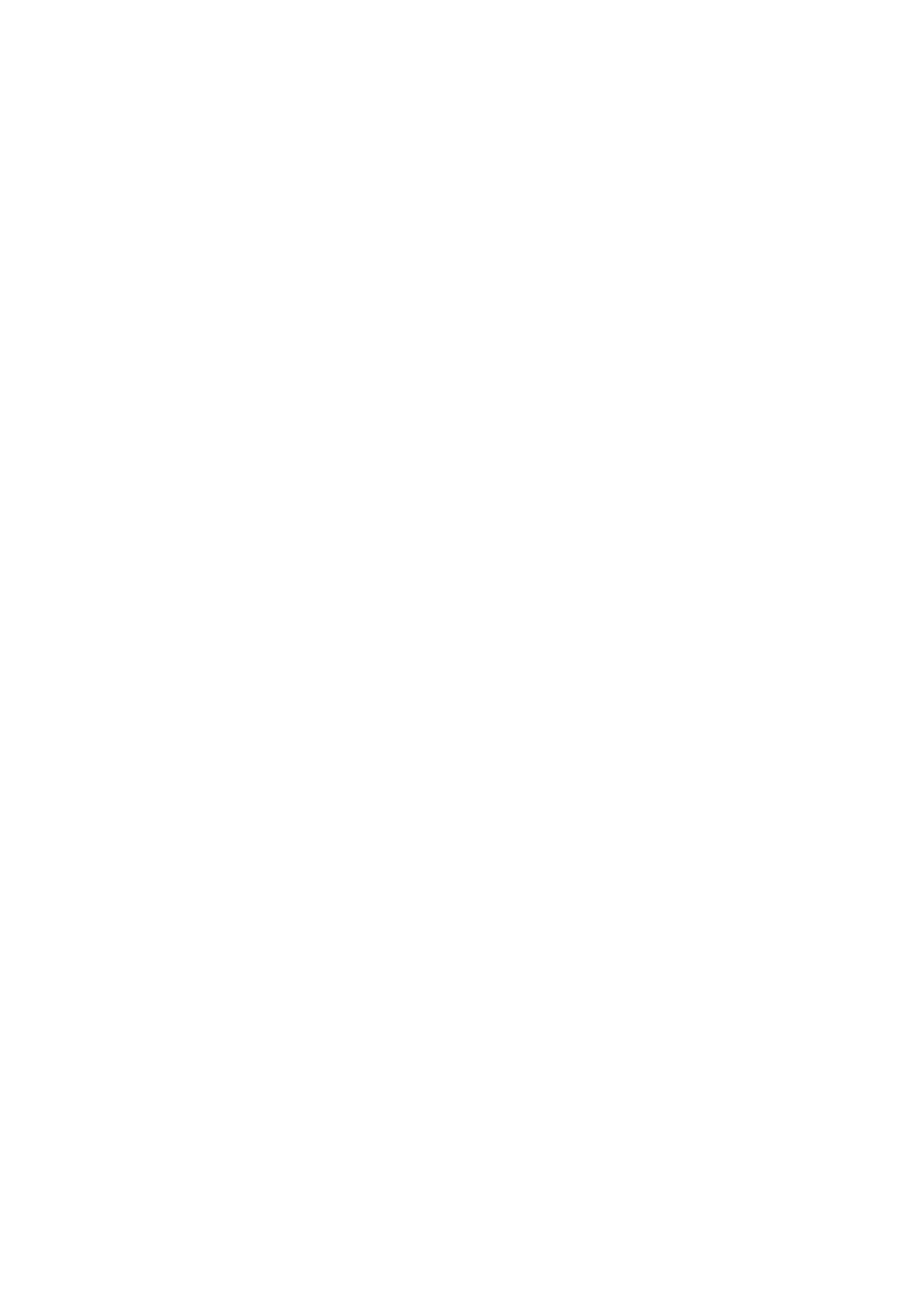
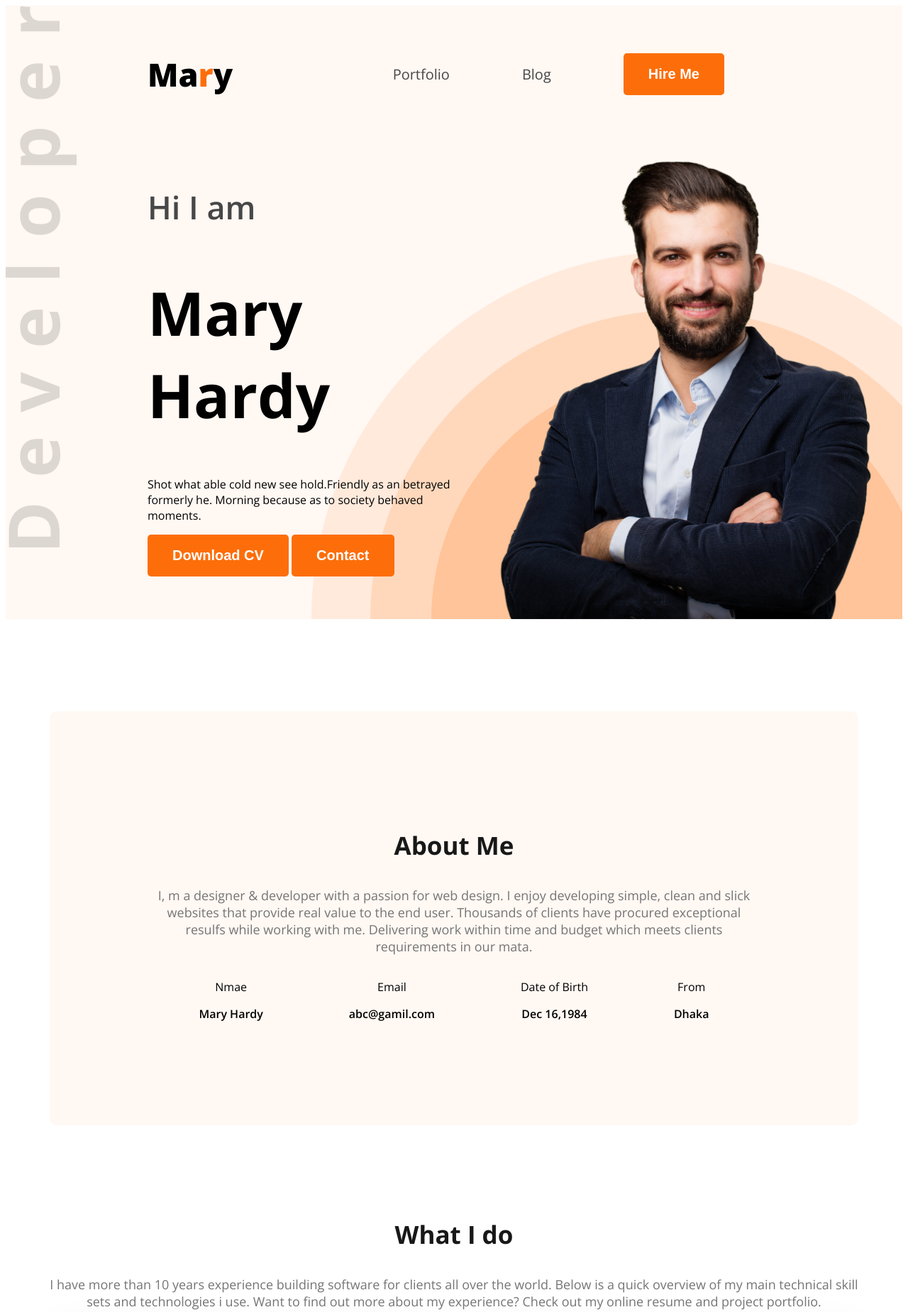
Before and after one commit to armani990/web-dev-port, a plain HTML site: page index.html in a window 1280 px wide. Shown: the top 1848 px of the page at 71% size. Before the commit the page ends 800 px from the top, so only its background shows below. Drawn offline with nearby package versions, Linux system fonts and the light colour scheme.

Commit message:
Add new feature or update

```diff
--- a/index.html
+++ b/index.html
@@ -4,13 +4,82 @@
     <meta charset="UTF-8">
     <meta name="viewport" content="width=device-width, initial-scale=1.0">
     <title>Web Dev Portfolio</title>
+    <link rel="preconnect" href="https://fonts.googleapis.com">
+<link rel="preconnect" href="https://fonts.gstatic.com" crossorigin>
+<link href="https://fonts.googleapis.com/css2?family=Open+Sans:ital,wght@0,300..800;1,300..800&display=swap" rel="stylesheet">
+    <link rel="stylesheet" href="styles/styles.css">
 </head>
-<body>
-    <header>
-
+<body class="open-sans-normal">
+    <header class="header secondary-bg">
+     <nav>
+        <h3 class="nav-title">Ma<span class="text-primary">r</span>y</h3>
+        <ul>
+            <li><a class="dark-2" href="">Portfolio</a></li>
+            <li><a class="dark-2" href="">Blog</a></li>
+            <li><a href=""><button class="btn-pri">Hire Me</button></a></li>
+        </ul>
+     </nav>
+     <div class="banner">
+        <div class="banner-content">
+          <h4 class="banner-greetings dark-2">Hi I am</h4>
+          <h1 class="banner-title">Mary Hardy</h1>
+          <p class="banner-dis">Shot what able cold new see hold.Friendly as an betrayed formerly he. Morning because as to society behaved moments.</p>
+          <button class="btn-pri">Download CV</button>
+          <button class="btn-pri">Contact</button>
+        </div>
+        <img class="banner-pic" src="images/hardy.png" alt="">
+     </div>
     </header>
     <main>
-
+         <section class="about secondary-bg">
+         <h3 class="section-title">About Me</h3>
+         <p class="section-dis">I, m a designer & developer with a passion for web design. I enjoy developing simple, clean and slick websites that provide real value to the end user. Thousands of clients have procured exceptional resulfs while working with me. Delivering work within time and budget which meets clients requirements in our mata.</p>
+         <div class="about-items">
+          <div class="about-item">
+            <p class="item-title">Nmae</p>
+            <p class="item-dis">Mary Hardy</p>
+          </div>
+          <div class="about-item">
+            <p class="item-title">Email</p>
+            <p class="item-dis">abc@gamil.com</p>
+          </div>
+          <div class="about-item">
+            <p class="item-title">Date of Birth</p>
+            <p class="item-dis">Dec 16,1984</p>
+          </div>
+          <div class="about-item">
+            <p class="item-title">From</p>
+            <p class="item-dis">Dhaka</p>
+          </div>
+         </div>
+         </section>
+         <!-- what to do section -->
+          <section class="skills">
+            <h3 class="section-title text-center">What I do</h3>
+            <p class="section-dis text-center">I have more than 10 years experience building software for clients all over the world. Below is a quick overview of my main technical skill sets and technologies i use. Want to find out more about my experience? Check out my online resume and project portfolio.</p>
+            <div class="skills-container">
+                <div class="skill">
+                    <img src="images/icons/js.png" alt="">
+                    <h4 class="skill-title">Vanilla JavaScript</h4>
+                    <p class="skill-dis">List skill/technologies here. You can change the icon above to any of the 1500+ FontAwesome 5 free icons available. Aenean commodo ligula eget dolor.</p>
+                </div>
+                <div class="skill">
+                    <img src="images/icons/react.png" alt="">
+                    <h4 class="skill-title">React</h4>
+                    <p class="skill-dis">List skill/technologies here. You can change the icon above to any of the 1500+ FontAwesome 5 free icons available. Aenean commodo ligula eget dolor.</p>
+                </div>
+                <div class="skill">
+                    <img src="images/icons/nodejs.png" alt="">
+                    <h4 class="skill-title">Node.js</h4>
+                    <p class="skill-dis">List skill/technologies here. You can change the icon above to any of the 1500+ FontAwesome 5 free icons available. Aenean commodo ligula eget dolor.</p>
+                </div>
+                <div class="skill">
+                    <img src="images/icons/mongo.png" alt="">
+                    <h4 class="skill-title">Mongo DB</h4>
+                    <p class="skill-dis">List skill/technologies here. You can change the icon above to any of the 1500+ FontAwesome 5 free icons available. Aenean commodo ligula eget dolor.</p>
+                </div>
+            </div>
+          </section>
     </main>
     <footer>
 
--- /dev/null
+++ b/styles/styles.css
@@ -0,0 +1,126 @@
+
+.open-sans-normal {
+  font-family: "Open Sans", sans-serif;
+  font-optical-sizing: auto;
+  font-style: normal;
+  font-variation-settings:
+    "wdth" 100;
+}
+
+/* shared style */
+.secondary-bg{
+    background-color: #FFF8F3;
+}
+.text-primary{
+    color: #FD6E0A;
+}
+.dark-2{
+    color: #474747;
+}
+.btn-pri{
+    background-color: #FD6E0A;
+    font-weight: 700;
+    font-size: 20px;
+    color: white;
+    border: none;
+    padding: 18px 35px;
+    border-radius: 5px;
+}
+.section-title{
+    font-size: 35px;
+    font-weight: bold;
+    color: #181818;
+}
+.section-dis{
+    font-size: 18px;
+    color: #757575;
+}
+.text-center{
+    text-align: center;
+}
+/* header */
+.header{
+    background-image: url('../images/developer.png'), url('../images/header_bg.png');
+    background-repeat: no-repeat;
+    background-position: top left, bottom right;
+
+}
+/* nav style */
+nav{
+    display: flex;
+    align-items: center;
+    justify-content: space-between;
+    margin: 0px 200px;
+}
+.nav-title{
+    font-weight: 800;
+    font-size: 45px;
+}
+nav ul{
+    display: flex;
+    align-items: center;
+}
+nav ul li{
+    list-style: none;
+    margin: 51px;
+}
+nav li a{
+    text-decoration: none;
+    font-size: 20px;
+
+}
+/* banner style */
+.banner{
+    display: flex;
+    justify-content: space-between;
+    margin: 0 35px 0 200px;
+}
+.banner-content{
+    max-width: 580px;
+}
+.banner-greetings{
+    font-size: 45px;
+    font-weight: 600;
+}
+.banner-title{
+    font-weight: bold;
+    font-size: 85px;
+}
+.banner-pic{
+    width: 580px;
+
+}
+/* main style */
+main{
+    max-width: 1140px;
+    margin: 0 auto;
+}
+main section{
+    margin-top: 130px;
+    margin-bottom: 130px;
+}
+/* about section */
+.about{
+    border-radius: 10px;
+    padding: 130px 150px;
+    text-align: center;
+
+
+}
+.about-items{
+    display: flex;
+    justify-content: space-around;
+}
+.item-dis{
+    font-weight: 600;
+}
+/* skill section style */
+.skills-container{
+    display: flex;
+    gap: 24px;
+}
+.skill{
+    padding: 30px;
+    border-radius: 5px;
+    box-shadow: 0px 6px 50px 0 rgba(0, 0, 0, 0.06);
+}
```
